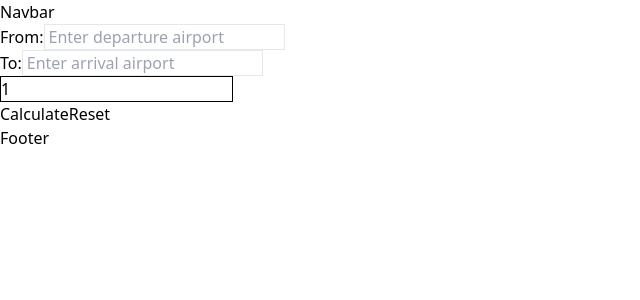
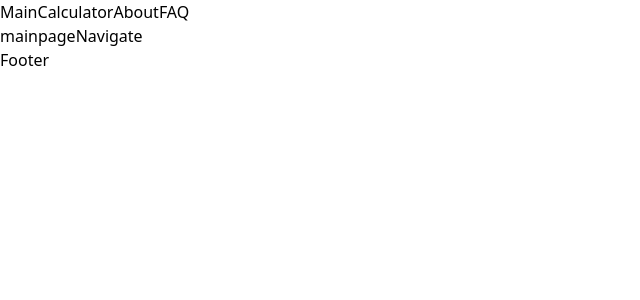
Before and after one commit to Matteonegridev/GreenPrints, a React (Vite) app: page / in a window 1280 px wide. Shown: the top 300 px of the page, without its empty margins (0-640 px from the left). Built offline with nearby package versions, Linux system fonts and the light colour scheme; no server answers.

Commit message:
added more routes

```diff
--- a/src/Components/Navbar.tsx
+++ b/src/Components/Navbar.tsx
@@ -1,5 +1,18 @@
+import { Link } from "react-router-dom";
+
 function Navbar() {
-  return <div>Navbar</div>;
+  return (
+    <>
+      <header>
+        <nav>
+          <Link to={"/"}>Main</Link>
+          <Link to={"calculator"}>Calculator</Link>
+          <Link to={"faq"}>About</Link>
+          <Link to={"about"}>FAQ</Link>
+        </nav>
+      </header>
+    </>
+  );
 }
 
 export default Navbar;
--- /dev/null
+++ b/src/Components/Routes/About.tsx
@@ -0,0 +1,7 @@
+type Props = {};
+
+function About({}: Props) {
+  return <div>About</div>;
+}
+
+export default About;
--- /dev/null
+++ b/src/Components/Routes/Faq.tsx
@@ -0,0 +1,7 @@
+type Props = {};
+
+function Faq({}: Props) {
+  return <div>Faq</div>;
+}
+
+export default Faq;
--- /dev/null
+++ b/src/Components/Routes/MainPage.tsx
@@ -0,0 +1,12 @@
+import { Link } from "react-router-dom";
+
+function MainPage() {
+  return (
+    <div>
+      mainpage
+      <Link to={"calculator"}>Navigate</Link>
+    </div>
+  );
+}
+
+export default MainPage;
```
Also changed, not shown: src/App.tsx (+15 -0 lines).
